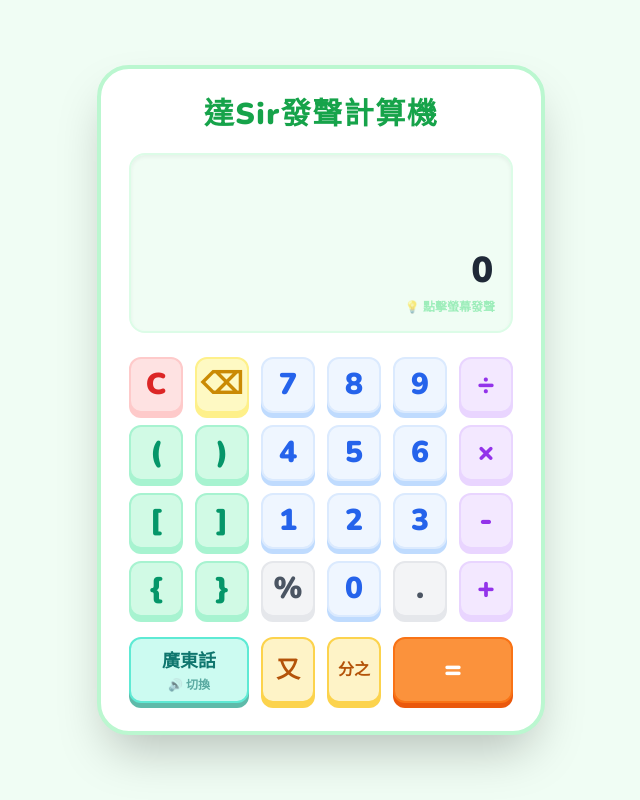
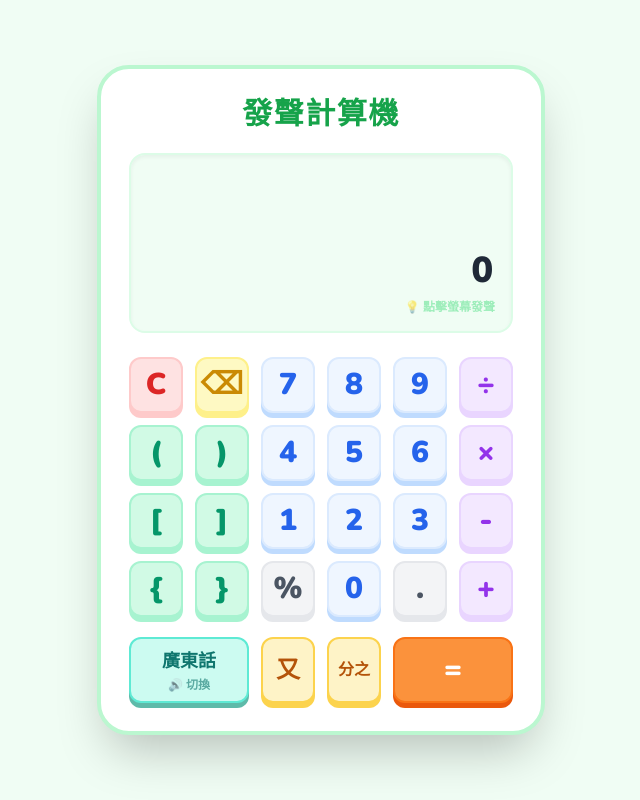
Before and after one commit to iamtatsir1-ui/tatsircal, a plain HTML site: page index.html in a window 1280 px wide. Shown: the whole page, without its empty margins (319-959 px from the left). Drawn offline with nearby package versions, Linux system fonts and the light colour scheme.

Commit message:
Update index.html

```diff
--- a/index.html
+++ b/index.html
@@ -3,7 +3,7 @@
 <head>
     <meta charset="UTF-8">
     <meta name="viewport" content="width=device-width, initial-scale=1.0">
-    <title>達Sir發聲計算機</title>
+    <title>發聲計算機</title>
     <script src="https://cdn.tailwindcss.com"></script>
     <style>
         @import url('https://fonts.googleapis.com/css2?family=Nunito:wght@400;700;900&display=swap');
@@ -36,7 +36,7 @@
 <body class="flex items-center justify-center min-h-screen p-4">
     <div class="bg-white p-5 sm:p-7 rounded-[2rem] shadow-2xl w-full max-w-md border-4 border-green-200">
         <div class="text-center mb-5">
-            <h1 class="text-2xl sm:text-3xl font-black text-green-600 tracking-wider">達Sir發聲計算機</h1>
+            <h1 class="text-2xl sm:text-3xl font-black text-green-600 tracking-wider">發聲計算機</h1>
         </div>
         <div id="screen" class="bg-green-50 rounded-2xl p-4 mb-6 shadow-inner border-2 border-green-100 cursor-pointer active:bg-green-100 transition-colors flex flex-col" onclick="speakDisplay()">
             <div id="display-formula" class="text-gray-500 text-lg sm:text-xl min-h-[2.5rem] max-h-[5.5rem] overflow-y-auto no-scrollbar font-bold tracking-widest flex flex-wrap justify-end items-center content-end w-full"></div>
```
